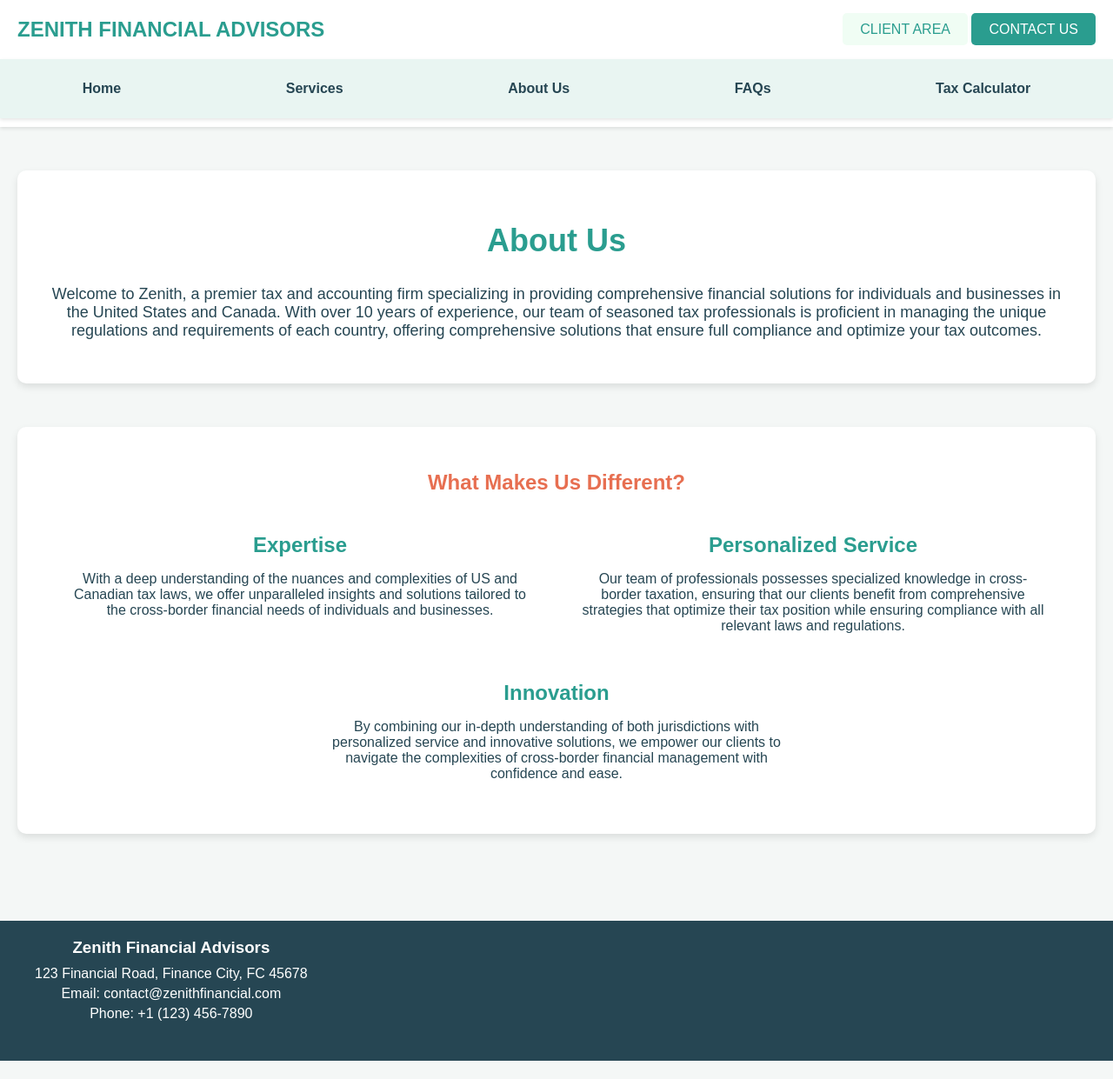
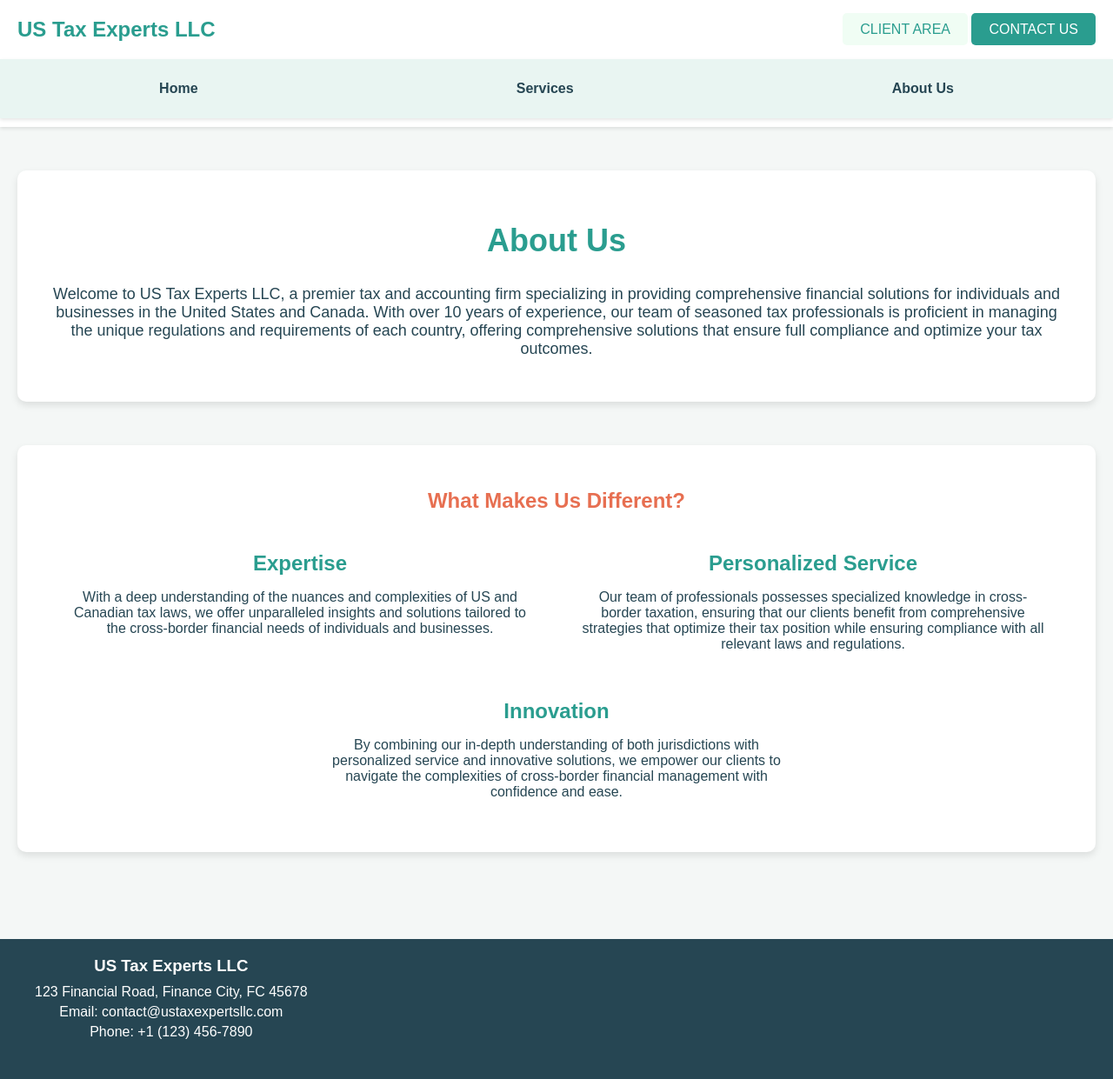
Before and after one commit to ZenAdvisor/US-LLP-TAX, a plain HTML site: page about.html in a window 1280 px wide. Shown: the whole page at 87% size. Before the commit the page ends 1220 px from the top, so only its background shows below. Drawn offline with Linux system fonts and the light colour scheme.

Commit message:
Corrected Names
Corrected Names

```diff
--- a/about.html
+++ b/about.html
@@ -3,14 +3,14 @@
 <head>
     <meta charset="UTF-8">
     <meta name="viewport" content="width=device-width, initial-scale=1.0">
-    <title>About Us - Zenith Financial Advisors</title>
+    <title>About Us - US Tax Experts LLC</title>
     <link rel="stylesheet" href="styles/main.css">
     <link rel="stylesheet" href="styles/about.css">
 </head>
 <body>
     <header class="header">
         <div class="container flex justify-between items-center">
-            <div class="logo">ZENITH FINANCIAL ADVISORS</div>
+            <div class="logo">US Tax Experts LLC</div>
             <div class="cta-buttons">
                 <a href="client-area.html" class="btn btn-outline">CLIENT AREA</a>
                 <a href="contact.html" class="btn btn-primary">CONTACT US</a>
@@ -20,15 +20,15 @@
             <a href="index.html" class="menu-item">Home</a>
             <a href="services.html" class="menu-item">Services</a>
             <a href="about.html" class="menu-item">About Us</a>
-            <a href="faqs.html" class="menu-item">FAQs</a>
-            <a href="tax-calculator.html" class="menu-item">Tax Calculator</a>
+            <!-- <a href="faqs.html" class="menu-item">FAQs</a> -->
+            <!-- <a href="tax-calculator.html" class="menu-item">Tax Calculator</a> -->
         </nav>
     </header>
 
     <main class="about-page">
         <section class="intro section">
             <h1>About Us</h1>
-            <p>Welcome to Zenith, a premier tax and accounting firm specializing in providing comprehensive financial solutions for individuals and businesses in the United States and Canada. With over 10 years of experience, our team of seasoned tax professionals is proficient in managing the unique regulations and requirements of each country, offering comprehensive solutions that ensure full compliance and optimize your tax outcomes.</p>
+            <p>Welcome to US Tax Experts LLC, a premier tax and accounting firm specializing in providing comprehensive financial solutions for individuals and businesses in the United States and Canada. With over 10 years of experience, our team of seasoned tax professionals is proficient in managing the unique regulations and requirements of each country, offering comprehensive solutions that ensure full compliance and optimize your tax outcomes.</p>
         </section>
 
         <section class="section">
@@ -53,9 +53,9 @@
     <footer class="footer">
       <div class="container">
           <div class="footer-content">
-              <h3>Zenith Financial Advisors</h3>
+              <h3>US Tax Experts LLC</h3>
               <p>123 Financial Road, Finance City, FC 45678</p>
-              <p>Email: contact@zenithfinancial.com</p>
+              <p>Email: contact@ustaxexpertsllc.com</p>
               <p>Phone: +1 (123) 456-7890</p>
           </div>
       </div>
```
Also changed, not shown: contact.html (+4 -4 lines), faqs.html (+1 -1 lines), header.html (+1 -1 lines), index.html (+12 -12 lines), services.html (+12 -12 lines).
